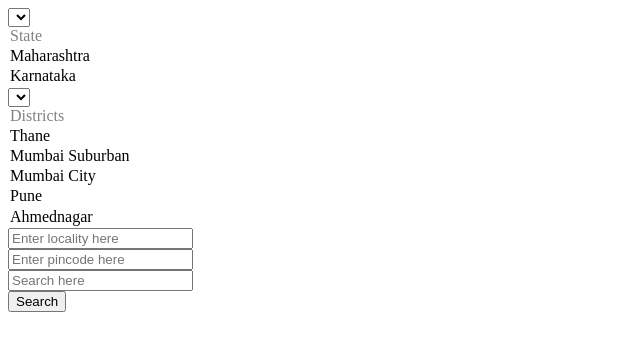
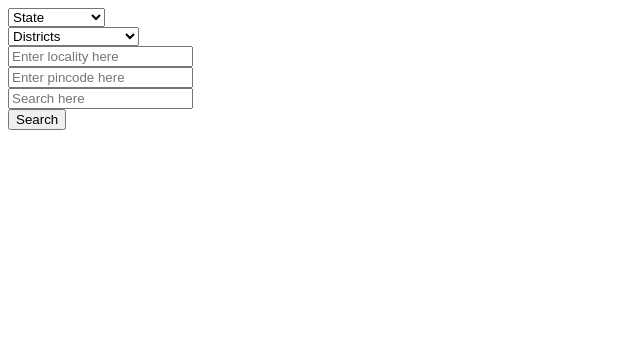
Before and after one commit to AsutoshPadhi/BeingIndian-SIH, a PHP site: page /searchBar.php in a window 1280 px wide. Shown: the top 351 px of the page, without its empty margins (0-640 px from the left). Run offline with PHP 8.4, Linux system fonts and the light colour scheme; data comes from the database, SQL or seed files in the repository; lists and menus that the app fills with data are empty.

Commit message:
Restored

```diff
--- a/searchBar.php
+++ b/searchBar.php
@@ -9,22 +9,14 @@
             <form>
 
                 <div class="form-group col-xs-6 col-md-2">
-                    <select class="form-control">
-
-                <div class="top form-group col-xs-6 col-md-2">
-                    <select class="form-control">
-
-                        <option disabled selected>State</option>
+                    <select class="form-control" id="state">
+                            <option disabled selected>State</option>
                         <?php include 'stateList.php'; ?>
                     </select>
                 </div>
 
                 <div class="form-group col-xs-6 col-md-2">
                     <select class="form-control" id="district">
-
-                <div class="top form-group col-xs-6 col-md-2">
-                    <select class="form-control">
-
                         <option disabled selected>Districts</option>
                         <?php include 'district_list.php';?>
                     </select>
```
